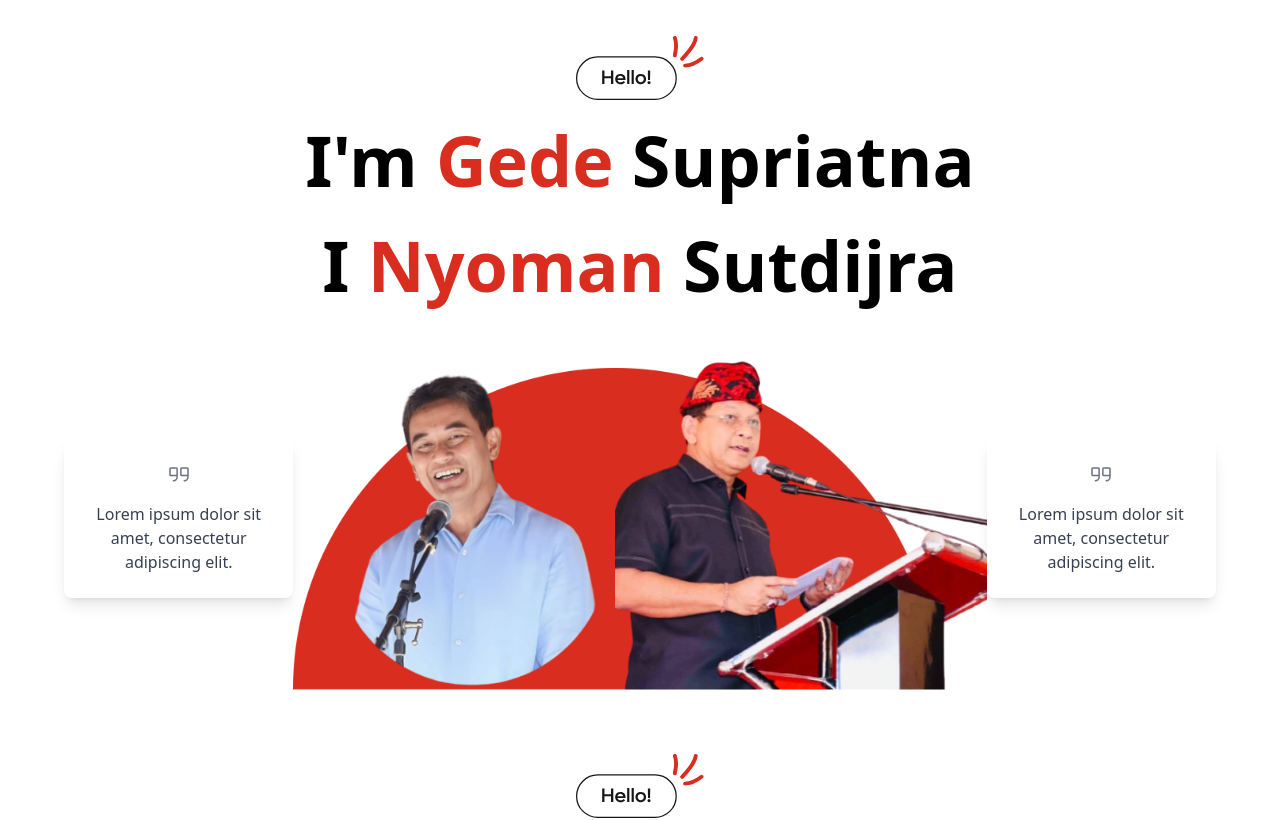
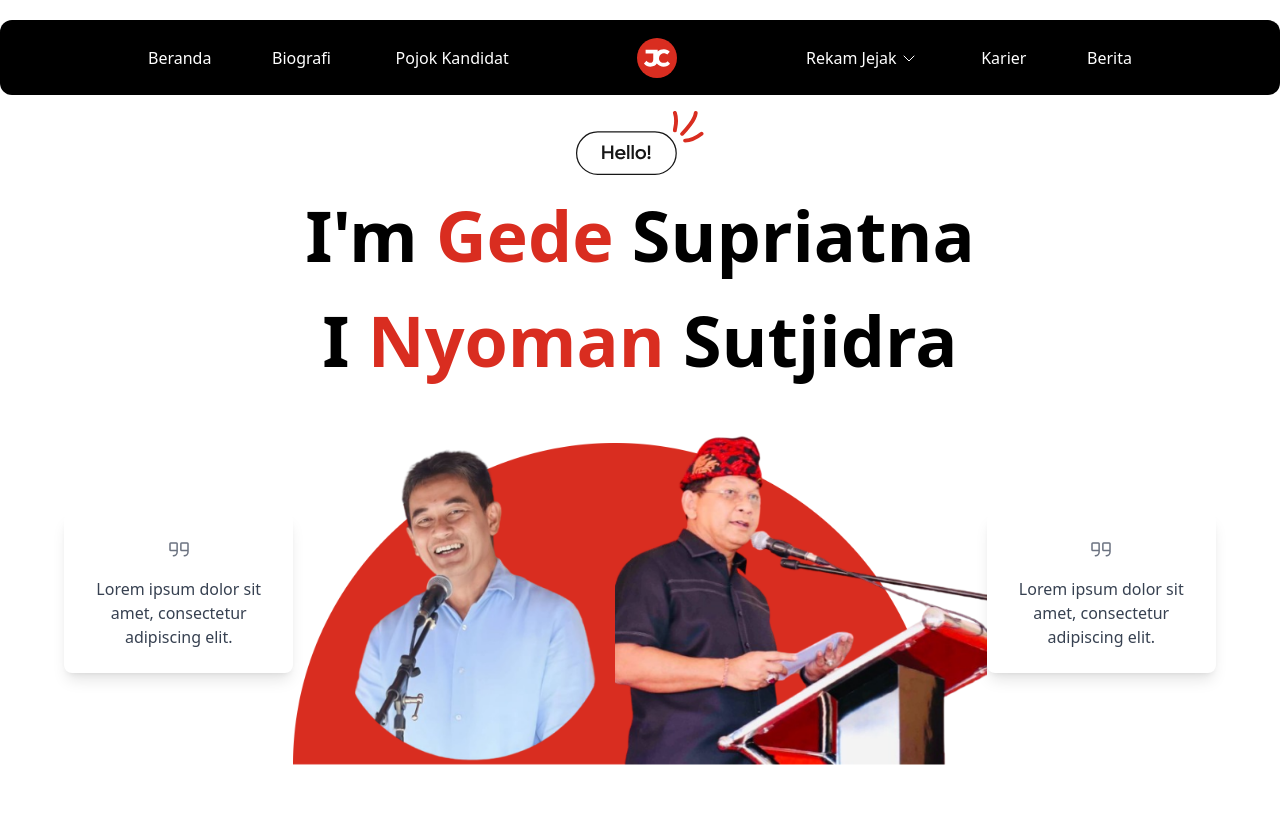
Before and after one commit to RamzGxz/landing-page-denpasar, a React (Vite) app: page / in a window 1280 px wide. Shown: the top 820 px of the page. Built offline with nearby package versions, Linux system fonts and the light colour scheme.

Commit message:
revisi navbar dan nama calon

```diff
--- a/src/components/Hero.jsx
+++ b/src/components/Hero.jsx
@@ -16,7 +16,7 @@ const Hero = () => {
         </div>
         <div className="text-[30px] font-semibold lg:text-[70px]">
           I
-          <span className="text-[#D92D20]"> Nyoman</span> Sutdijra
+          <span className="text-[#D92D20]"> Nyoman</span> Sutjidra
         </div>
       </div>
       <div className="flex w-full max-w-6xl justify-center items-center">
--- a/src/components/Navbar.jsx
+++ b/src/components/Navbar.jsx
@@ -1,41 +1,108 @@
-import React from 'react';
-import { Quotes } from 'phosphor-react';
+import React, { useState } from 'react';
+import { CaretDown, List, X } from 'phosphor-react';
 
-const Hero = () => {
+const Navbar = () => {
+  const [isDropdownOpen, setIsDropdownOpen] = useState(false);
+  const [isMenuOpen, setIsMenuOpen] = useState(false);
+
+  const toggleDropdown = () => {
+    setIsDropdownOpen(!isDropdownOpen);
+  };
+
+  const toggleMenu = () => {
+    setIsMenuOpen(!isMenuOpen);
+  };
+
+  const closeMenu = () => {
+    setIsMenuOpen(false);
+  };
+
   return (
-    <div className="mx-auto w-full flex flex-col items-center justify-center mt-5">
-      <div className="text-center">
-        <img
-          src="/assets/taufan/hello.svg"
-          alt="Decorative"
-          className="w-[129px] h-[64px] mx-auto mt-4 mb-2"
-        />
-        <div className="text-[30px] font-semibold lg:text-[70px]">
-          I'm
-          <span className="text-[#D92D20]"> Gede</span> Supriatna
+    <nav className="bg-black sticky top-5 h-[50px] rounded-xl w-full lg:max-w-screen-xl lg:mx-auto lg:h-[75px] flex items-center z-50 lg:top-5">
+      <div className="container mx-auto px-4 sm:px-6 lg:px-14 lg:max-w-full">
+        <div className="hidden lg:flex items-center text-white flex-grow justify-between">
+          <ul className="flex items-center flex-grow justify-between">
+            <li className="ml-20 group">
+              <a href="#beranda" className="group-hover:bg-[#D92D20] group-hover:text-white px-3 py-2 rounded-[60px] transition duration-300">Beranda</a>
+            </li>
+            <li className="mx-1 group">
+              <a href="#biografi" className="group-hover:bg-[#D92D20] group-hover:text-white px-3 py-2 rounded-[60px] transition duration-300">Biografi</a>
+            </li>
+            <li className="mx-1 group">
+              <a href="#publikasi" className="group-hover:bg-[#D92D20] group-hover:text-white px-3 py-2 rounded-[60px] transition duration-300">Pojok Kandidat</a>
+            </li>
+            <div className="flex-shrink-0 mx-20">
+              <img src="/public/assets/taufan/logo.svg" alt="Logo" className="h-10 mx-auto md:mx-0" />
+            </div>
+            <li className="mx-1 group relative">
+              <button onClick={toggleDropdown} className="flex items-center group-hover:bg-[#D92D20] group-hover:text-white px-3 py-2 rounded-[60px] transition duration-300">
+                Rekam Jejak
+                <CaretDown
+                  size={16}
+                  className={`ml-1 transition-transform duration-300 ${isDropdownOpen ? 'rotate-180' : 'rotate-0'}`}
+                />
+              </button>
+              {isDropdownOpen && (
+                <ul className="absolute top-full left-0 mt-2 bg-black rounded shadow-lg">
+                  <li className="px-4 py-2 hover:bg-[#D92D20]"><a href="/i_nyoman_sutjidra">I Nyoman Sutjidra</a></li>
+                  <li className="px-4 py-2 hover:bg-[#D92D20]"><a href="/GedeSupritana">Gede Supriatna</a></li>
+                </ul>
+              )}
+            </li>
+            <li className="mx-1 group">
+              <a href="#karier" className="group-hover:bg-[#D92D20] group-hover:text-white px-3 py-2 rounded-[60px] transition duration-300">Karier</a>
+            </li>
+            <li className="mr-20 group">
+              <a href="#berita" className="group-hover:bg-[#D92D20] group-hover:text-white px-3 py-2 rounded-[60px] transition duration-300">Berita</a>
+            </li>
+          </ul>
         </div>
-        <div className="text-[30px] font-semibold lg:text-[70px]">
-          I
-          <span className="text-[#D92D20]"> Nyoman</span> Sutdijra
+        <div className="flex lg:hidden items-center justify-between w-full">
+          <img src="/public/assets/taufan/logo.svg" alt="Logo" className="h-10" />
+          <button onClick={toggleMenu} className="text-white ml-4">
+            <List size={24} />
+          </button>
+        </div>
+        <div className={`fixed top-0 left-0 w-full h-screen bg-black text-white flex flex-col items-center transition-transform duration-300 ${isMenuOpen ? 'translate-y-0' : 'translate-y-[-100%]'}`}>
+          <button onClick={closeMenu} className="absolute top-4 right-4 text-white">
+            <X size={24} />
+          </button>
+          <ul className="mt-16 w-full flex flex-col items-center">
+            <li className="py-2">
+              <a href="#beranda" className="hover:bg-[#D92D20] hover:text-white px-3 py-2 rounded-[60px] transition duration-300">Beranda</a>
+            </li>
+            <li className="py-2">
+              <a href="#biografi" className="hover:bg-[#D92D20] hover:text-white px-3 py-2 rounded-[60px] transition duration-300">Biografi</a>
+            </li>
+            <li className="py-2">
+              <a href="#publikasi" className="hover:bg-[#D92D20] hover:text-white px-3 py-2 rounded-[60px] transition duration-300">Pojok Kandidat</a>
+            </li>
+            <li className="py-2 relative">
+              <button onClick={toggleDropdown} className="flex items-center hover:bg-[#D92D20] hover:text-white px-3 py-2 rounded-[60px] transition duration-300">
+                Rekam Jejak
+                <CaretDown
+                  size={16}
+                  className={`ml-1 transition-transform duration-300 ${isDropdownOpen ? 'rotate-180' : 'rotate-0'}`}
+                />
+              </button>
+              {isDropdownOpen && (
+                <ul className="absolute top-full left-0 mt-2 bg-black rounded shadow-lg">
+                   <li className="px-4 py-2 hover:bg-[#D92D20]"><a href="/i_nyoman_sutjidra">I Nyoman Sutjidra</a></li>
+                   <li className="px-4 py-2 hover:bg-[#D92D20]"><a href="/GedeSupritana">Gede Supriatna</a></li>
+                </ul>
+              )}
+            </li>
+            <li className="py-2">
+              <a href="#karier" className="hover:bg-[#D92D20] hover:text-white px-3 py-2 rounded-[60px] transition duration-300">Karier</a>
+            </li>
+            <li className="py-2">
+              <a href="#berita" className="hover:bg-[#D92D20] hover:text-white px-3 py-2 rounded-[60px] transition duration-300">Berita</a>
+            </li>
+          </ul>
         </div>
       </div>
-      <div className="flex w-full max-w-6xl justify-center items-center">
-        <div className="hidden lg:flex relative left-0 w-64 p-6 bg-white shadow-lg rounded-lg text-center flex-col items-center">
-          <Quotes size={24} className="text-gray-500 mb-4" />
-          <p className="text-gray-700">Lorem ipsum dolor sit amet, consectetur adipiscing elit.</p>
-        </div>
-        <img
-          src="/assets/taufan/hero.png"
-          alt="Hero"
-          className="w-full mx-auto lg:w-[700px] lg:h-[400px]"
-        />
-        <div className="hidden lg:flex relative right-0 w-64 p-6 bg-white shadow-lg rounded-lg text-center flex-col items-center">
-          <Quotes size={24} className="text-gray-500 mb-4" />
-          <p className="text-gray-700">Lorem ipsum dolor sit amet, consectetur adipiscing elit.</p>
-        </div>
-      </div>
-    </div>
+    </nav>
   );
-}
+};
 
-export default Hero;
+export default Navbar;
```
